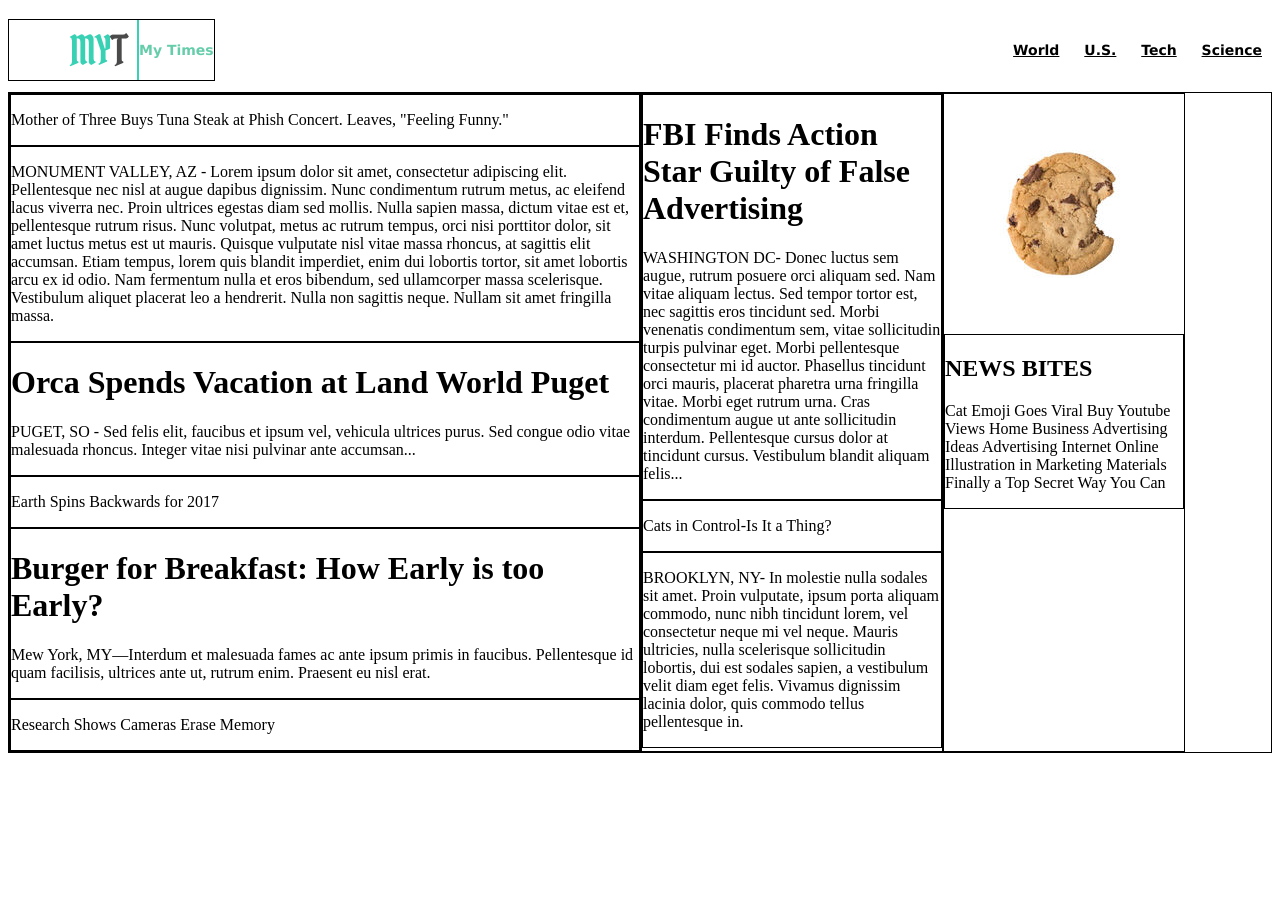
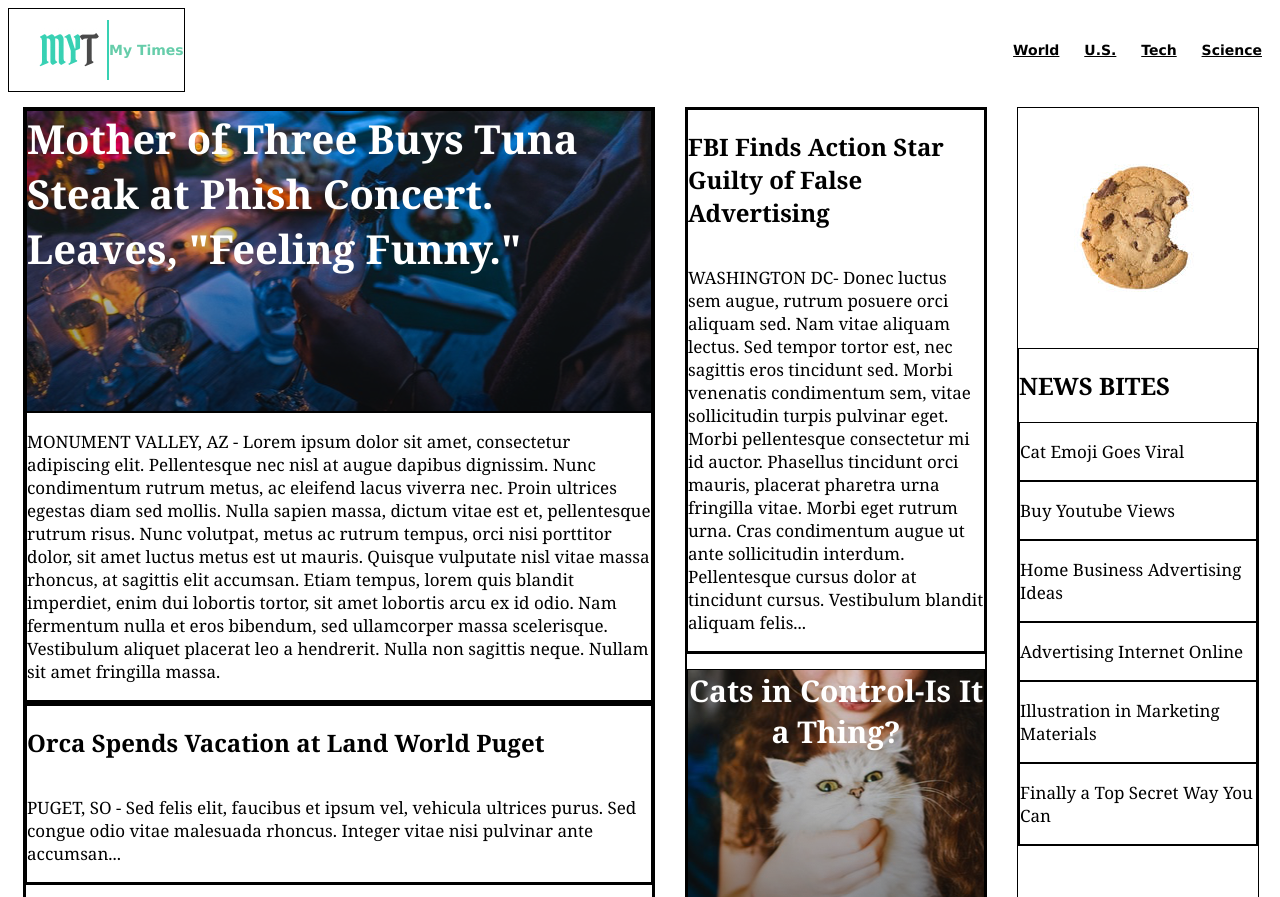
Before and after one commit to thestrawg/my-times, a plain HTML site: page index.html in a window 1280 px wide. Shown: the top 897 px of the page. Before the commit the page ends 800 px from the top, so only its background shows below. Drawn offline with Linux system fonts and the light colour scheme.

Commit message:
Step 3 - First attempt

```diff
--- a/index.html
+++ b/index.html
@@ -8,7 +8,7 @@
   <body>
     <header>
       <div class="logo">
-        <img src="resources/images/img-myt-logo.jpg" alt="MT Logo" class="logo">
+        <img src="resources/images/img-myt-logo.jpg" alt="MT Logo">
         <span>My Times</span>
       </div>
       <nav>
@@ -22,13 +22,17 @@
     </header>
 
     <main>
+      <!-- First column -->
       <div class="column large">
-        <div class="content">
-          <p>Mother of Three Buys Tuna Steak at Phish Concert.
-            Leaves, "Feeling Funny."</p>
+        <div class="story-container">
+          <div class="story">
+            <div class="story-headline" id="main-story">
+                Mother of Three Buys Tuna Steak at Phish Concert.
+                Leaves, "Feeling Funny."
             </div>
-        <div class="content">
-          <p>MONUMENT VALLEY, AZ - Lorem ipsum dolor sit amet, consectetur
+            <div class="story-text">
+              <p class="narrative">
+              MONUMENT VALLEY, AZ - Lorem ipsum dolor sit amet, consectetur
               adipiscing elit. Pellentesque nec nisl at augue dapibus dignissim.
               Nunc condimentum rutrum metus, ac eleifend lacus viverra nec. Proin
               ultrices egestas diam sed mollis. Nulla sapien massa, dictum vitae
@@ -41,29 +45,49 @@
               aliquet placerat leo a hendrerit. Nulla non sagittis neque. Nullam
               sit amet fringilla massa.</p>
             </div>
-        <div class="content">
-          <h1>Orca Spends Vacation at Land World Puget</h1>
-          <p>PUGET, SO - Sed felis elit, faucibus et ipsum vel, vehicula
+          </div>
+        </div>
+        <div class="story-container">
+          <div class="story">
+            <div class="story-text">
+              <h2>Orca Spends Vacation at Land World Puget</h2>
+              <p class="narrative">
+              PUGET, SO - Sed felis elit, faucibus et ipsum vel, vehicula
               ultrices purus. Sed congue odio vitae malesuada rhoncus. Integer
               vitae nisi pulvinar ante accumsan...</p>
             </div>
-        <div class="content">
-          <p>Earth Spins Backwards for 2017</p>
           </div>
-        <div class="content">
-          <h1>Burger for Breakfast: How Early is too Early?</h1>
-          <p>Mew York, MY—Interdum et malesuada fames ac ante ipsum primis in
+          <div class="story">
+            <div class="story-headline" id="earth">
+              Earth Spins Backwards for 2017
+            </div>
+          </div>
+        </div>
+        <div class="story-container">
+          <div class="story">
+            <div class="story-text">
+              <h2>Burger for Breakfast: How Early is too Early?</h2>
+              <p class="narrative">
+              Mew York, MY—Interdum et malesuada fames ac ante ipsum primis in
               faucibus. Pellentesque id quam facilisis, ultrices ante ut, rutrum
               enim. Praesent eu nisl erat.</p>
             </div>
-        <div class="content">
-          <p>Research Shows Cameras Erase Memory</p>
+          </div>
+          <div class="story">
+            <div class="story-headline" id="camera">
+              Research Shows Cameras Erase Memory
             </div>
           </div>
+        </div>
+      </div>
+
+      <!-- Second column -->
       <div class="column medium">
-          <div class="content">
-            <h1>FBI Finds Action Star Guilty of False Advertising</h1>
-            <p>WASHINGTON DC- Donec luctus sem augue, rutrum posuere orci
+          <div class="story">
+            <div class="story-text">
+                <h2>FBI Finds Action Star Guilty of False Advertising</h2>
+                <p class="narrative">
+                WASHINGTON DC- Donec luctus sem augue, rutrum posuere orci
                 aliquam sed. Nam vitae aliquam lectus. Sed tempor tortor est,
                 nec sagittis eros tincidunt sed. Morbi venenatis condimentum sem,
                 vitae sollicitudin turpis pulvinar eget. Morbi pellentesque
@@ -73,11 +97,14 @@
                 Pellentesque cursus dolor at tincidunt cursus.
                 Vestibulum blandit aliquam felis...</p>
             </div>
-          <div class="content">
-            <p>Cats in Control-Is It a Thing?</p>
           </div>
-          <div class="content">
-            <p>BROOKLYN, NY- In molestie nulla sodales sit amet. Proin
+          <div class="story">
+            <div class="story-headline" id="cat">
+              Cats in Control-Is It a Thing?
+            </div>
+            <div class="story-text">
+                <p class="narrative">
+                BROOKLYN, NY- In molestie nulla sodales sit amet. Proin
                 vulputate, ipsum porta aliquam commodo, nunc nibh tincidunt
                 lorem, vel consectetur neque mi vel neque. Mauris ultricies,
                 nulla scelerisque sollicitudin lobortis, dui est sodales sapien,
@@ -85,17 +112,32 @@
                 dolor, quis commodo tellus pellentesque in.</p>
             </div>
           </div>
+      </div>
+      <!-- News bites -->
       <div class="column small">
           <img src="resources/images/img-news-bite.png" alt="Cookie">
-          <div class="content">
+          <div class="news-bites">
             <h2>NEWS BITES</h2>
-            <p>Cat Emoji Goes Viral Buy Youtube Views Home Business Advertising
-            Ideas Advertising Internet Online Illustration in Marketing
-            Materials Finally a Top Secret Way You Can</p>
+            <div class="news-bite">
+              <p>Cat Emoji Goes Viral</p>
+            </div>
+            <div class="news-bite">
+              <p>Buy Youtube Views</p>
+            </div>
+            <div class="news-bite">
+              <p>Home Business Advertising Ideas</p>
+            </div>
+            <div class="news-bite">
+              <p>Advertising Internet Online</p>
+            </div>
+            <div class="news-bite">
+              <p>Illustration in Marketing Materials</p>
+            </div>
+            <div class="news-bite">
+              <p>Finally a Top Secret Way You Can</p>
             </div>
           </div>
-
+      </div>
     </main>
-
   </body>
 </html>
--- a/resources/css/style.css
+++ b/resources/css/style.css
@@ -1,4 +1,14 @@
-div, main {
+body {
+  font-family: Georgia, serif;
+  font-size: 17px;
+  color: black;
+}
+h2 {
+  font-size: 24px;
+  /*display: flex;*/
+}
+
+div {
   border: 1px black solid;
 }
 
@@ -9,7 +19,6 @@ header {
   font-family: Verdana;
   font-size: 14px;
   font-weight: bold;
-  align-items: center;
 }
 .logo {
   display: inline-flex;
@@ -36,13 +45,19 @@ a {
 
 main {
   display: flex;
+  flex-grow: 1;
 }
 .column {
   display: flex;
   flex-direction: column;
+  flex-grow: 0;
+  flex-shrink: 0;
+  margin: 15px;
 }
 .column.large {
   width: 630px;
+/*  flex-direction: row; */
+  /* flex-wrap: wrap; */
 }
 .column.medium {
   width: 300px;
@@ -50,6 +65,49 @@ main {
 .column.small {
   width: 240px;
 }
-.content {
+
+.story-container {
+  display: flex;
+  flex-direction: column;
+}
+
+.story {
+  display: flex;
+  flex-direction: column;
+}
+
+.story-headline {
+  height: 300px;
+  font-size: 30px;
+  font-weight: bold;
+  color: white;
   display: block;
+  margin: 15px 0 0 0;
 }
+.story-text {
+  display: flex;
+  flex-direction: column;
+}
+
+#main-story {
+  background-image: url('../images/img-story-main.png');
+  font-size: 40px;
+  text-align: left;
+  flex-grow: 2;
+  margin: 0;
+}
+#earth {
+  background-image: url('../images/img-story-2.png');
+  flex-grow: 1;
+  text-align: center;
+}
+#camera {
+  background-image: url('../images/img-story-3.png');
+  flex-grow: 1;
+  text-align: center;
+}
+#cat {
+  background-image: url('../images/img-story-1.png');
+  flex-grow: 1;
+  text-align: center;
+}
```
Lines whose indentation alone changed are shown as unchanged.
